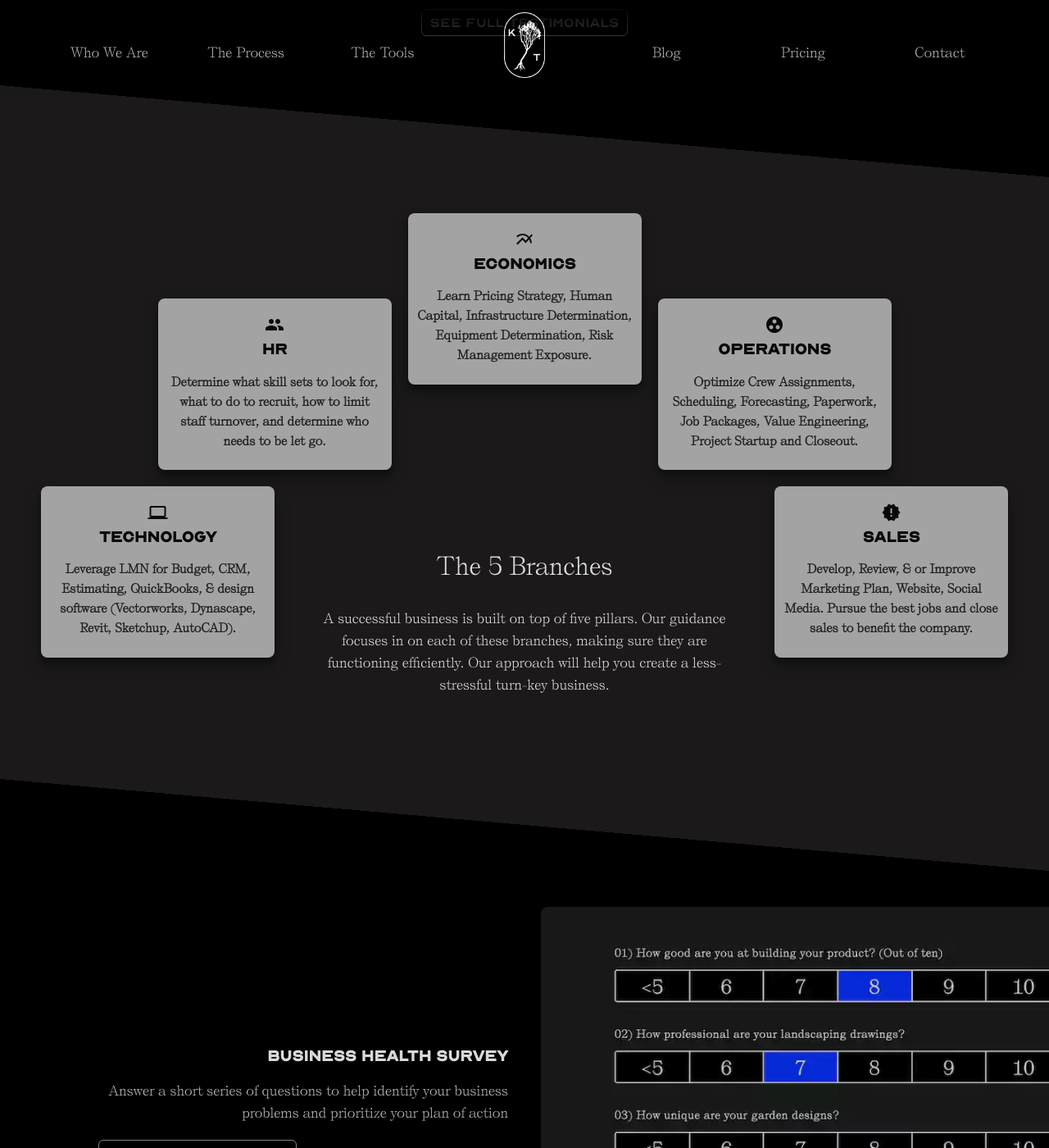
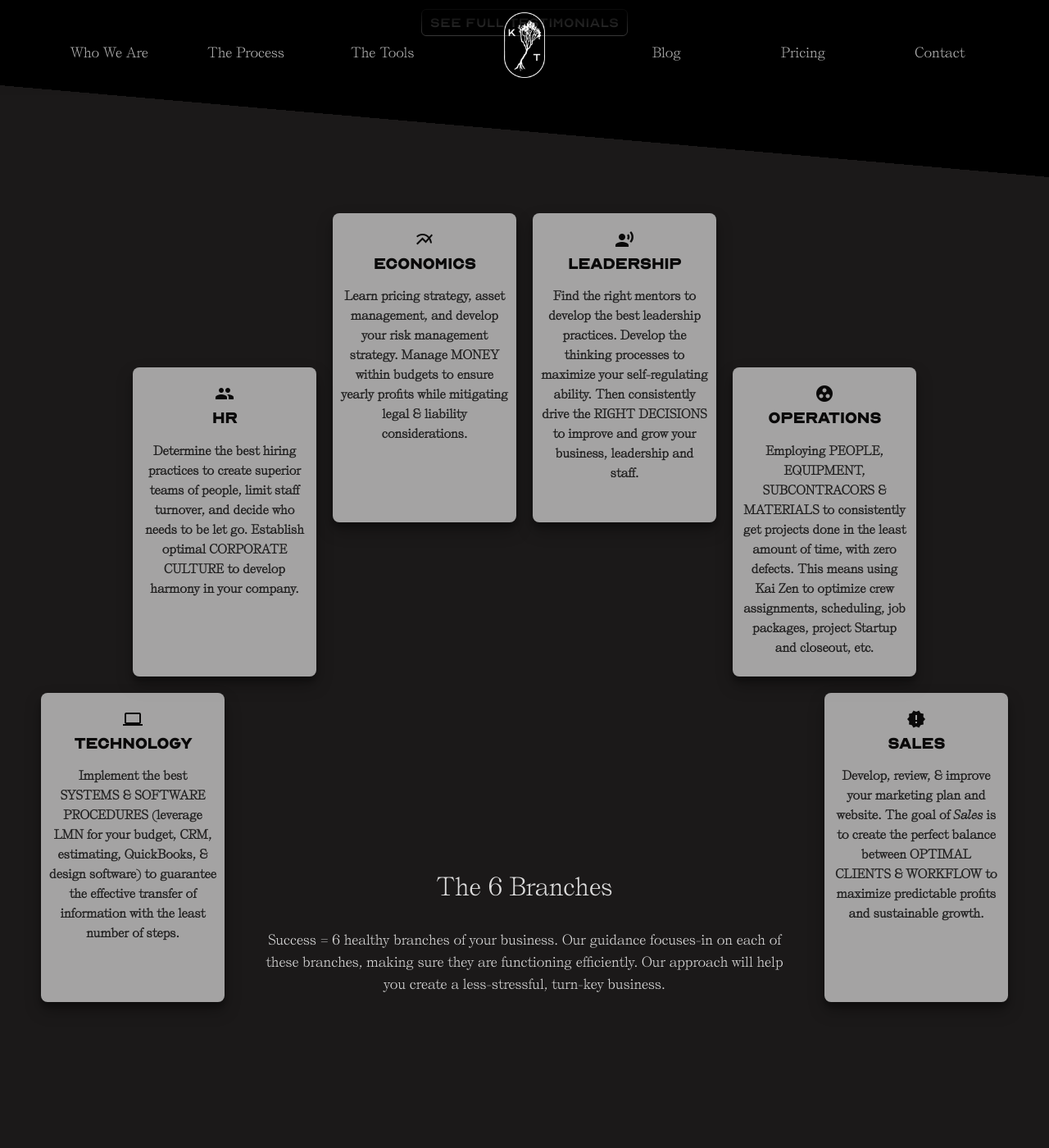
Before and after one commit to qjack001/Knowledge-Tree-Consulting, a Jekyll site: the page built from index.html, in a window 1280 px wide and 1400 px high, scrolled down 2428 px. Shown: the whole window at 82% size. Built offline with Jekyll 4.4.1, drawn with Linux system fonts in a browser that asks for light colours; some web fonts are replaced.

Commit message:
Add 6th branch

```diff
--- a/_includes/process.html
+++ b/_includes/process.html
@@ -1,38 +1,44 @@
 <div id="process" class="divider"></div>
 <div id="process-container">
     <div id="process-title">
-        <h3>The 5 Branches</h3>
-        <p>A successful business is built on top of five pillars. Our guidance focuses in on each of these branches, making sure they are functioning efficiently. Our approach will help you create a less-stressful turn-key business.</p>
+        <h3>The 6 Branches</h3>
+        <p>Success = 6 healthy branches of your business. Our guidance focuses-in on each of these branches, making sure they are functioning efficiently. Our approach will help you create a less-stressful, turn-key business.</p>
     </div>
 
     <div id="process-1" class="process-card">
         <i class="material-icons">multiline_chart</i>
         <h4>Economics</h4>
-        <p>Learn Pricing Strategy, Human Capital, Infrastructure Determination, Equipment Determination, Risk Management Exposure.</p>
+        <p>Learn pricing strategy, asset management, and develop your risk management strategy. Manage MONEY within budgets to ensure yearly profits while mitigating legal &amp; liability considerations.</p>
     </div>
 
     <div id="process-2" class="process-card">
         <i class="material-icons">people</i>
         <h4>HR</h4>
-        <p>Determine what skill sets to look for, what to do to recruit, how to limit staff turnover, and determine who needs to be let go.</p>
+        <p>Determine the best hiring practices to create superior teams of people, limit staff turnover, and decide who needs to be let go. Establish optimal CORPORATE CULTURE to develop harmony in your company.</p>
     </div>
 
     <div id="process-3" class="process-card">
         <i class="material-icons">group_work</i>
         <h4>Operations</h4>
-        <p>Optimize Crew Assignments, Scheduling, Forecasting, Paperwork, Job Packages, Value Engineering, Project Startup and Closeout.</p>
+		<p>Employing PEOPLE, EQUIPMENT, SUBCONTRACORS &amp; MATERIALS to consistently get projects done in the least amount of time, with zero defects. This means using Kai Zen to optimize crew assignments, scheduling, job packages, project Startup and closeout, etc.</p>
     </div>
 
     <div id="process-4" class="process-card">
         <i class="material-icons">computer</i>
         <h4>Technology</h4>
-        <p>Leverage LMN for Budget, CRM, Estimating, QuickBooks, &amp; design software (Vectorworks, Dynascape, Revit, Sketchup, AutoCAD).</p>
+        <p>Implement the best SYSTEMS &amp; SOFTWARE PROCEDURES (leverage LMN for your budget, CRM, estimating, QuickBooks, &amp; design software) to guarantee the effective transfer of information with the least number of steps.</p>
     </div>
 
     <div id="process-5" class="process-card">
         <i class="material-icons">new_releases</i>
         <h4>Sales</h4>
-        <p> Develop, Review, &amp; or Improve Marketing Plan, Website, Social Media. Pursue the best jobs and close sales to benefit the company.</p>
+		<p>Develop, review, &amp; improve your marketing plan and website. The goal of <em>Sales</em> is to create the perfect balance between OPTIMAL CLIENTS &amp; WORKFLOW to maximize predictable profits and sustainable growth.</p>
+	</div>
+
+	<div id="process-6" class="process-card">
+        <i class="material-icons">record_voice_over</i>
+        <h4>Leadership</h4>
+        <p>Find the right mentors to develop the best leadership practices. Develop the thinking processes to maximize your self-regulating ability. Then consistently drive the RIGHT DECISIONS to improve and grow your business, leadership and staff.</p>
     </div>
 
 </div>
--- a/style.css
+++ b/style.css
@@ -313,6 +313,12 @@ h3
     transition: opacity 0.2s linear;
 }
 
+.tools-link
+{
+	margin: 20px 0;
+	float: right;
+}
+
 .cta-big
 {
     font-size: 3.5rem;
@@ -424,7 +430,7 @@ p.about-right
     margin: 0 auto;
     padding: 0 50px;
     display: grid;
-    grid-template-columns: 1fr 1fr 1fr 20px 1fr 1fr 20px 1fr 1fr 1fr;
+    grid-template-columns: 1fr 1fr 1fr 20px 1fr 1fr 20px 1fr 1fr 20px 1fr 1fr 1fr;
     grid-template-rows: 1fr 1fr 1fr 20px 1fr 1fr 1fr;
 }
 
@@ -467,7 +473,7 @@ h4
     justify-self: center;
     place-self: center;
     grid-column-start: 3;
-    grid-column-end: 9;
+    grid-column-end: 12;
     grid-row-start: 5;
     grid-row-end: 8;
 }
@@ -490,8 +496,8 @@ h4
 
 #process-3
 {
-    grid-column-start: 8;
-    grid-column-end: 10;
+    grid-column-start: 11;
+    grid-column-end: 13;
     grid-row-start: 2;
     grid-row-end: 4;
 }
@@ -506,10 +512,18 @@ h4
 
 #process-5
 {
-    grid-column-start: 9;
-    grid-column-end: 11;
+    grid-column-start: 12;
+    grid-column-end: 14;
     grid-row-start: 5;
     grid-row-end: 7;
+}
+
+#process-6
+{
+    grid-column-start: 8;
+    grid-column-end: 10;
+    grid-row-start: 1;
+    grid-row-end: 3;
 }
 
 .tool
@@ -1066,8 +1080,8 @@ blockquote
 
     #process-1
     {
-        grid-column-start: 3;
-        grid-column-end: 6;
+        grid-column-start: 1;
+        grid-column-end: 4;
         grid-row-start: 1;
         grid-row-end: 2;
     }
@@ -1102,7 +1116,15 @@ blockquote
         grid-column-end: 8;
         grid-row-start: 5;
         grid-row-end: 6;
-    }
+	}
+
+	#process-6
+	{
+		grid-column-start: 5;
+        grid-column-end: 8;
+        grid-row-start: 1;
+        grid-row-end: 2;
+	}
 
     footer
     {
@@ -1277,6 +1299,15 @@ blockquote
         grid-column-end: 2;
         grid-row-start: 6;
         grid-row-end: 7;
+	}
+
+	#process-6
+    {
+        margin: 10px 0;
+        grid-column-start: 1;
+        grid-column-end: 2;
+        grid-row-start: 7;
+        grid-row-end: 8;
     }
 
     .tool
@@ -1312,7 +1343,8 @@ blockquote
 
     .tool-link
     {
-        margin: 20px auto 50px auto;
+		margin: 20px auto 50px auto;
+		float: none;
     }
 
     #foot-img
```
